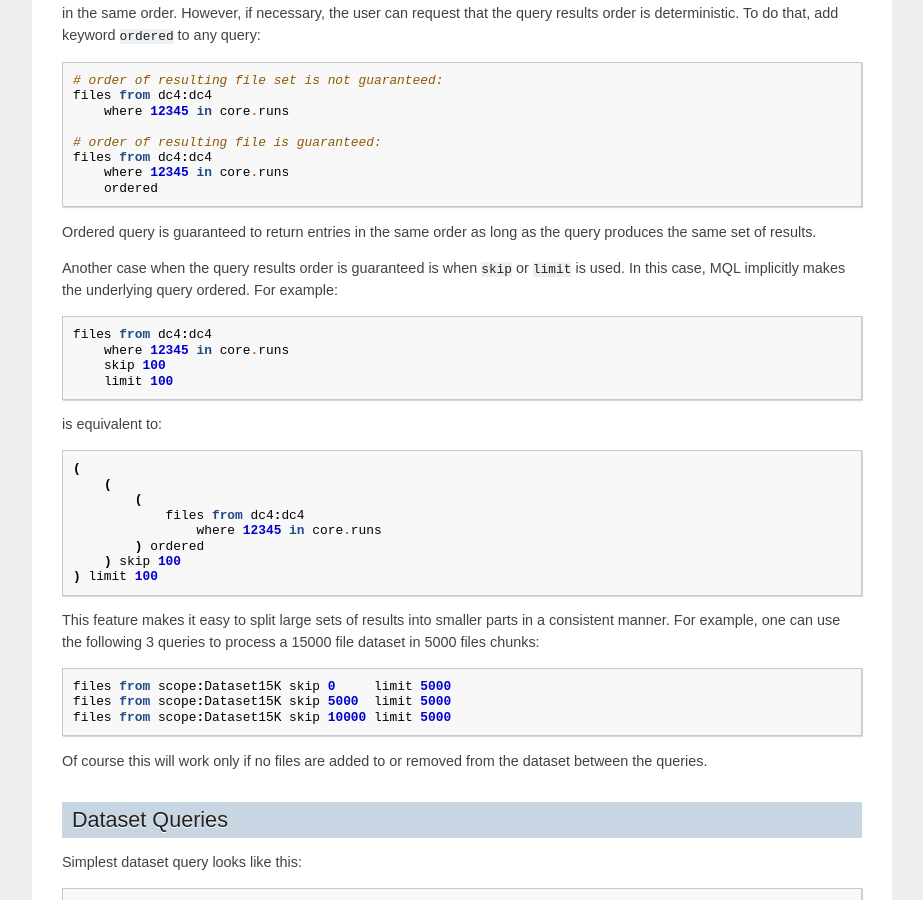
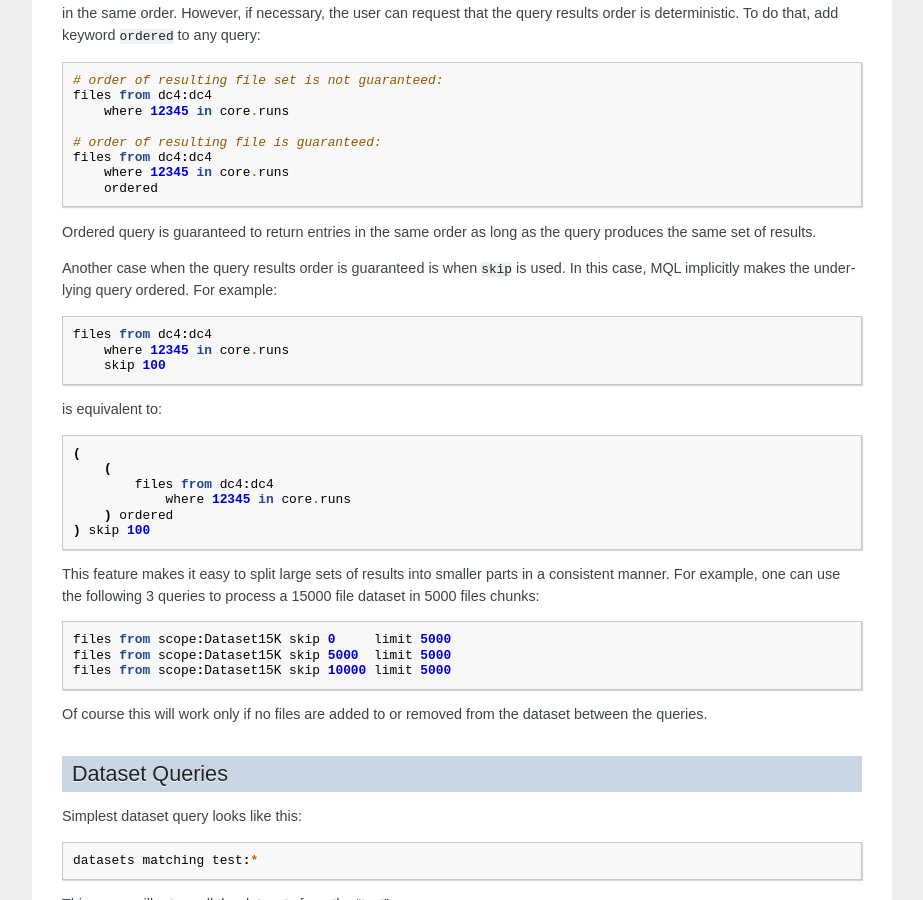
Before and after one commit to ivmfnal/metacat, a Sphinx documentation site: the page built from docs/mql.rst, in a window 1280 px wide and 900 px high, scrolled down 10673 px. Shown: the whole window, without its empty margins (198-1121 px from the left). Built offline with Sphinx 7.4.7, drawn with Linux system fonts in a browser that asks for light colours.

Commit message:
Add implicit ordering for skip but not limit

```diff
--- a/docs/mql.rst
+++ b/docs/mql.rst
@@ -666,7 +666,7 @@ query results order is deterministic. To do that, add keyword ``ordered`` to any
 
 Ordered query is guaranteed to return entries in the same order as long as the query produces the same set of results.
 
-Another case when the query results order is guaranteed is when ``skip`` or ``limit`` is used. In this case, MQL implicitly
+Another case when the query results order is guaranteed is when ``skip`` is used. In this case, MQL implicitly
 makes the underlying query ordered. For example:
 
 .. code-block::
@@ -674,7 +674,6 @@ makes the underlying query ordered. For example:
     files from dc4:dc4
         where 12345 in core.runs
         skip 100
-        limit 100
 
 is equivalent to:
 
@@ -682,12 +681,10 @@ is equivalent to:
 
     (
         (
-            (
-                files from dc4:dc4
-                    where 12345 in core.runs
-            ) ordered
-        ) skip 100
-    ) limit 100
+            files from dc4:dc4
+                where 12345 in core.runs
+        ) ordered
+    ) skip 100
 
 This feature makes it easy to split large sets of results into smaller parts in a consistent manner. For example, one can use the following 3 queries
 to process a 15000 file dataset in 5000 files chunks:
```
